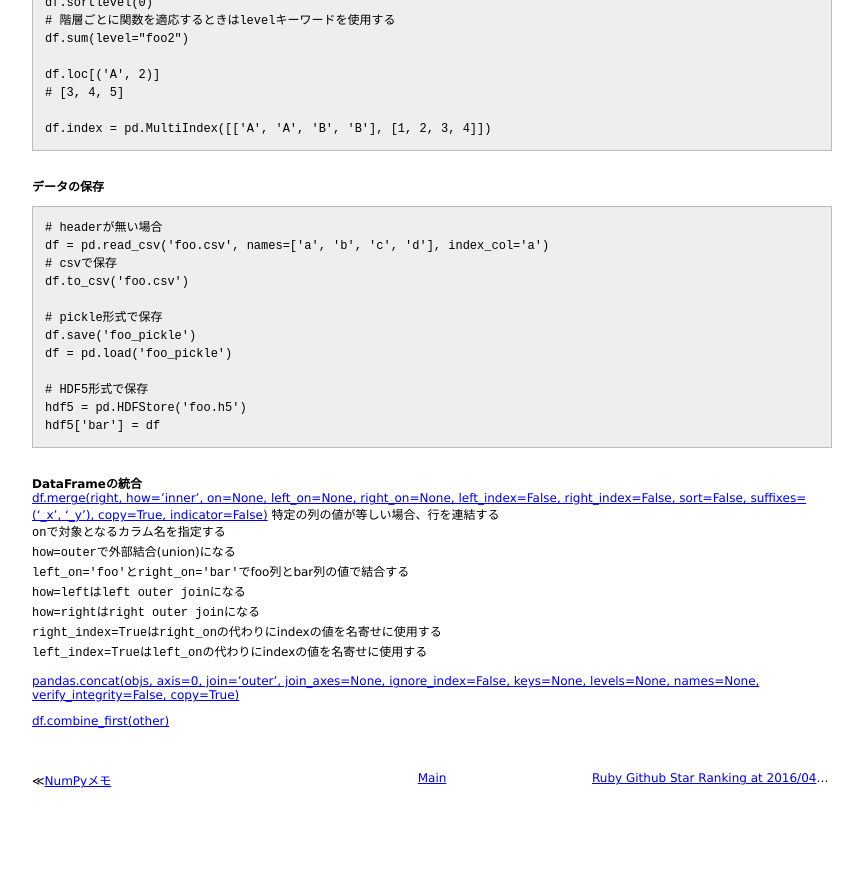
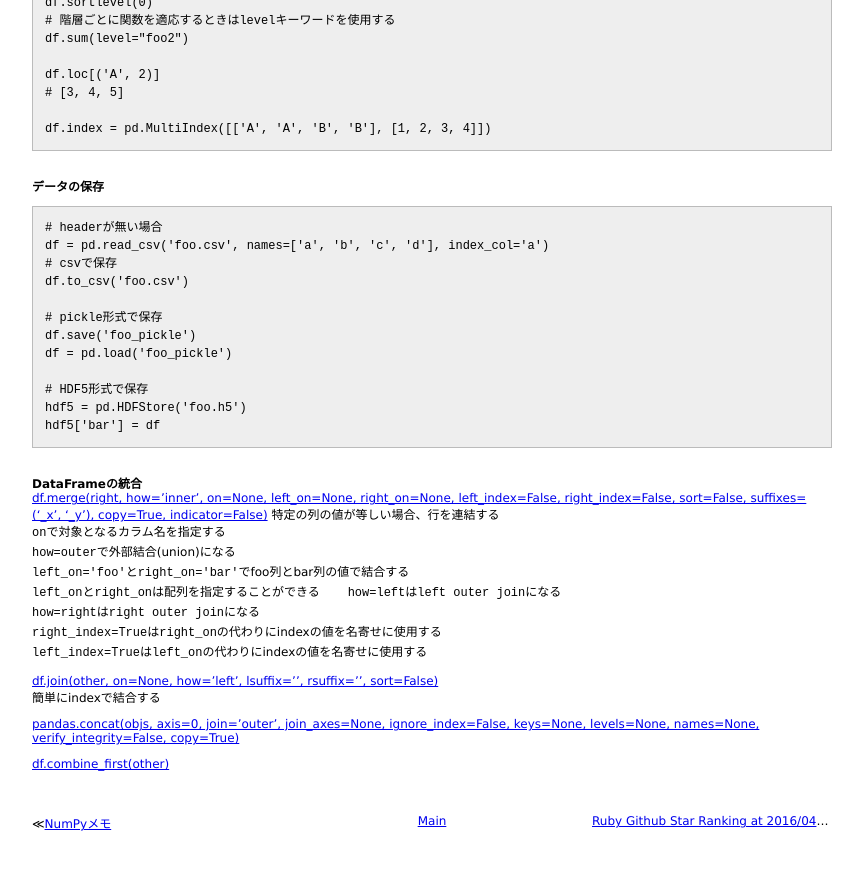
Before and after one commit to 38elements/38elements.github.com, a Jekyll site: the page built from _posts/2016-04-24-pandas.md, in a window 1280 px wide and 900 px high, scrolled down 6399 px. Shown: the top 870 px of the window, without its empty margins (208-1071 px from the left). Built offline with Jekyll 4.4.1, drawn with Linux system fonts in a browser that asks for light colours.

Commit message:
Update 2016-04-24-pandas.md

```diff
--- a/_posts/2016-04-24-pandas.md
+++ b/_posts/2016-04-24-pandas.md
@@ -437,11 +437,16 @@ hdf5['bar'] = df
 `on`で対象となるカラム名を指定する
 `how=outer`で外部結合(union)になる
 `left_on='foo'`と`right_on='bar'`でfoo列とbar列の値で結合する
+`left_on`と`right_on`は配列を指定することができる
 `how=left`は`left outer join`になる
 `how=right`は`right outer join`になる
 `right_index=True`は`right_on`の代わりにindexの値を名寄せに使用する
 `left_index=True`は`left_on`の代わりにindexの値を名寄せに使用する
 
+[df.join(other, on=None, how='left', lsuffix='', rsuffix='', sort=False)](http://pandas.pydata.org/pandas-docs/stable/generated/pandas.DataFrame.join.html)
+簡単にindexで結合する
+
 [pandas.concat(objs, axis=0, join='outer', join_axes=None, ignore_index=False, keys=None, levels=None, names=None, verify_integrity=False, copy=True)](http://pandas.pydata.org/pandas-docs/stable/generated/pandas.concat.html)
 
+
 [df.combine_first(other)](http://pandas.pydata.org/pandas-docs/stable/generated/pandas.DataFrame.combine_first.html)
```
